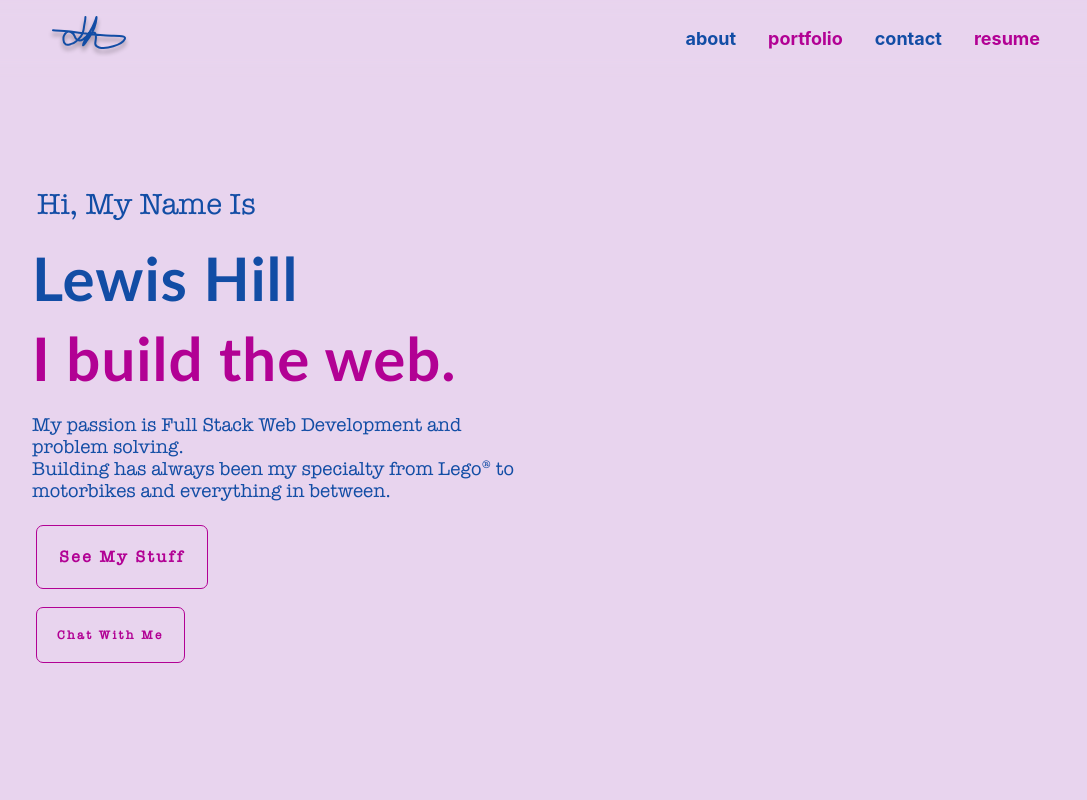
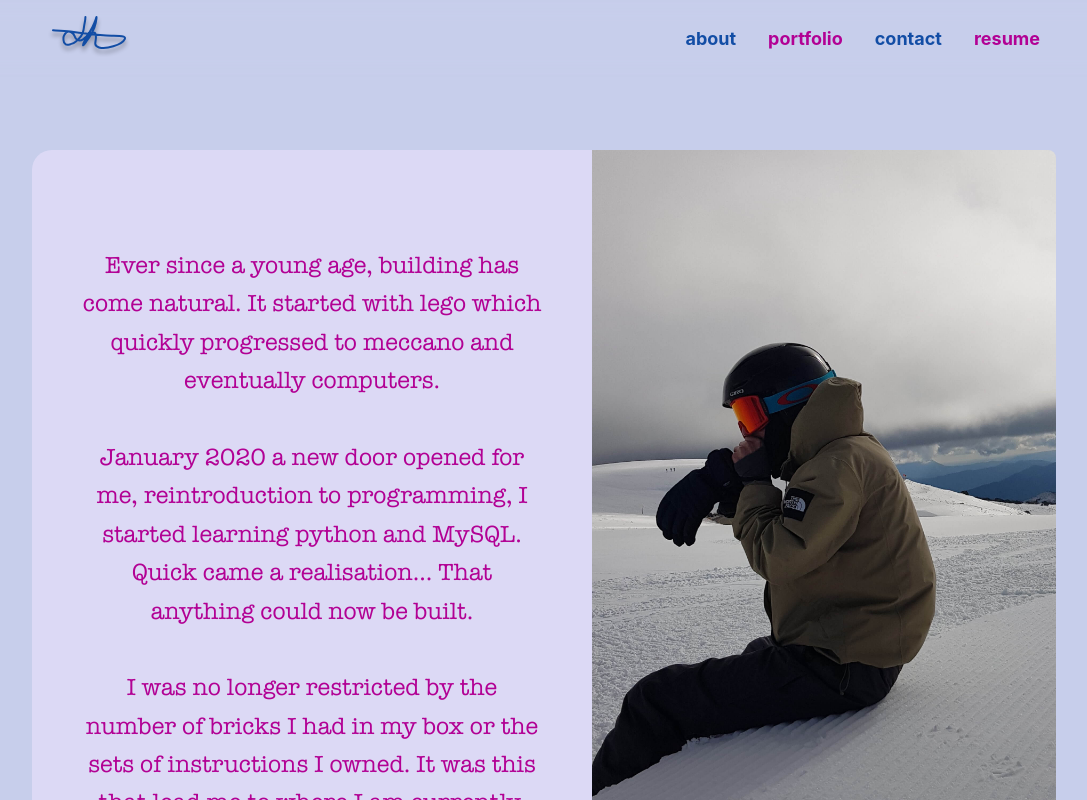
Before and after one commit to lewy192/React-Portfolio, a React (Create React App) app in the folder portfolio/: page /about in a window 1280 px wide. Shown: the top 800 px of the page, without its empty margins (96-1183 px from the left). Built offline with nearby package versions, Linux system fonts and the light colour scheme.

Commit message:
header changes

```diff
--- a/portfolio/src/App.js
+++ b/portfolio/src/App.js
@@ -17,17 +17,14 @@ function App() {
         <div className="content">
             <Router>
                 <Header />
-
-                <main>
-                    <Main />
-                    <Main />
-                    <Switch>
-                        {/* <Route exact path="/" component={Main} /> */}
+                <Switch>
+                    <main>
+                        <Route exact path="/" component={Main} />
                         <Route path="/about" component={About} />
                         <Route path="/portfolio" component={Portfolio} />
                         <Route path="/contact" component={Contact} />
-                    </Switch>
-                </main>
+                    </main>
+                </Switch>
             </Router>
         </div>
     );
--- a/portfolio/src/components/About/About.css
+++ b/portfolio/src/components/About/About.css
@@ -6,49 +6,61 @@
     display: flex;
     align-items: center;
     text-align: center;
+    color: var(--testing);
+    font-family: "American Typewriter";
     font-weight: 600;
-    background-color: rgb(55, 75, 74, 0.6);
+    font-weight: 600;
     padding: 30% 5px;
     line-height: 1.6;
+    border-radius: 20px;
     /* height: 100%; */
+    background-color: rgb(241, 229, 255, 0.5);
 }
 
 .about-container {
     background-repeat: no-repeat;
     background-size: cover;
-    /* height: 100vh; */
-    border-radius: 10px;
+    background-position: center center;
+    position: relative;
+    border-radius: 20px;
+    transition: 0.6s;
+    z-index: -1;
 }
+.about-page {
+    margin: 150px 0;
+    /* max-height: 600px; */
 
-.about-page {
-    background-color: rgb(40, 67, 30, 0.85);
-    padding: 2rem;
-    color: inherit;
+    z-index: 0;
 }
 
 @media screen and (min-width: 768px) {
     .about-container {
         background-image: none;
         display: flex;
-        margin: 3rem 3rem;
-        border: 2px var(--coolGrey) solid;
-        background-color: rgb(40, 67, 30, 0.85);
+        margin: 0 0 3rem 0;
     }
     .about-desc {
         font-size: 24px;
         padding: 6rem 3rem;
         font-weight: 300;
         margin: 0;
-        width: 70%;
-        background-color: rgb(55, 75, 74);
-        border-top-left-radius: 20px;
-        border-bottom-left-radius: 20px;
+    }
+
+    .about-page {
+        border-radius: 20px;
+    }
+}
+
+@media screen and (min-width: 1024px) {
+    .about-desc {
+        width: 50%;
+        border-radius: 20px 0 0 20px;
     }
     .about-image {
         background-repeat: no-repeat;
         background-size: cover;
         background-position: center center;
-        width: 30%;
+        width: 50%;
         border-top-right-radius: 8px;
         border-bottom-right-radius: 8px;
     }
--- a/portfolio/src/components/About/About.js
+++ b/portfolio/src/components/About/About.js
@@ -1,17 +1,33 @@
-import React from "react";
+import React, { useState, useEffect, useLayoutEffect } from "react";
 
 import "./About.css";
 import hotham from "./Hotham.jpg";
 
 function About() {
-    // if (screen.width > 768) {
-    //     const imgBehind = `none`;
-    // }
+    const [screenWidthValue, setScreenWidthValue] = useState();
+
+    function useWindowSize() {
+        const [size, setSize] = useState(0);
+        useLayoutEffect(() => {
+            function updateSize() {
+                setSize(window.innerWidth);
+            }
+            window.addEventListener("resize", updateSize);
+            updateSize();
+            return () => window.removeEventListener("resize", updateSize);
+        }, []);
+        return size;
+    }
+
     return (
         <div className="about-page">
             <div
                 className="about-container"
-                style={{ backgroundImage: `url(${hotham})` }}
+                style={{
+                    backgroundImage: `${
+                        useWindowSize() > 1024 ? `none` : `url(${hotham})`
+                    }`,
+                }}
             >
                 <p className="about-desc">
                     Ever since a young age, building has come natural. It
@@ -29,7 +45,11 @@ function About() {
                 </p>
                 <div
                     className="about-image"
-                    style={{ backgroundImage: `url(${hotham})` }}
+                    style={{
+                        backgroundImage: `${
+                            useWindowSize() > 1024 ? `url(${hotham})` : `none`
+                        }`,
+                    }}
                 ></div>
             </div>
         </div>
--- a/portfolio/src/components/Pages/Main/Main.js
+++ b/portfolio/src/components/Pages/Main/Main.js
@@ -1,6 +1,8 @@
 import React from "react";
 
 import "./Main.css";
+
+import About from "../../About/About";
 
 import melbourne from "./Melbourne.jpg";
 import portrait from "./portrait.png";
@@ -9,6 +11,7 @@ import { Link } from "react-router-dom";
 
 function Main() {
     return (
+        <section className="main-page">
             <section className="main-intro">
                 <div className="intro-container">
                     <h2 className="intro">Hi, My Name Is</h2>
@@ -39,6 +42,10 @@ function Main() {
                     Chat With Me
                 </a>
             </section>
+            <section className="about-section-container">
+                <About />
+            </section>
+        </section>
     );
 }
 
--- a/portfolio/src/index.css
+++ b/portfolio/src/index.css
@@ -1,7 +1,7 @@
 :root {
     --testing: #b20194;
     --introBlue: rgb(18, 77, 165);
-    --siteBackground: #e8d4ee;
+    --siteBackground: #c7ceeb;
 }
 
 body {
```
Lines whose indentation alone changed are shown as unchanged.
